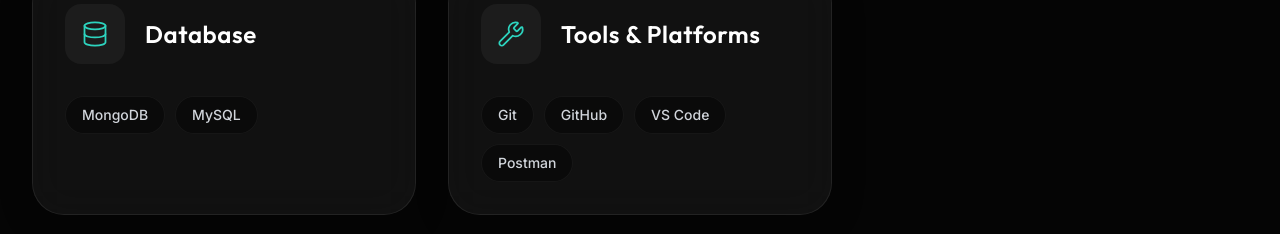
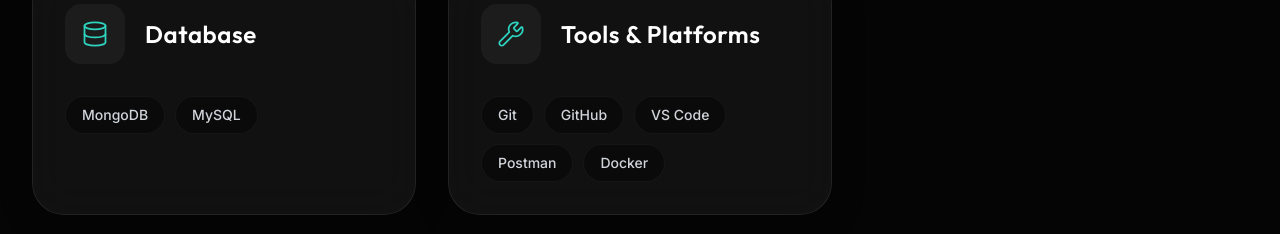
Before and after one commit to gaurav-bedwal/PORTFOLIO-WEBSITE, a React (Vite) app: page / in a window 1280 px wide. Shown: the part 2631-2865 px from the top of the page. Built offline with nearby package versions, Linux system fonts and the light colour scheme.

Commit message:
feat: add docker to technical skills

```diff
--- a/src/pages/Skills.jsx
+++ b/src/pages/Skills.jsx
@@ -28,7 +28,7 @@ const Skills = () => {
         {
             title: "Tools & Platforms",
             icon: Wrench,
-            skills: ["Git", "GitHub", "VS Code", "Postman"]
+            skills: ["Git", "GitHub", "VS Code", "Postman", "Docker"]
         }
     ];
 
```
